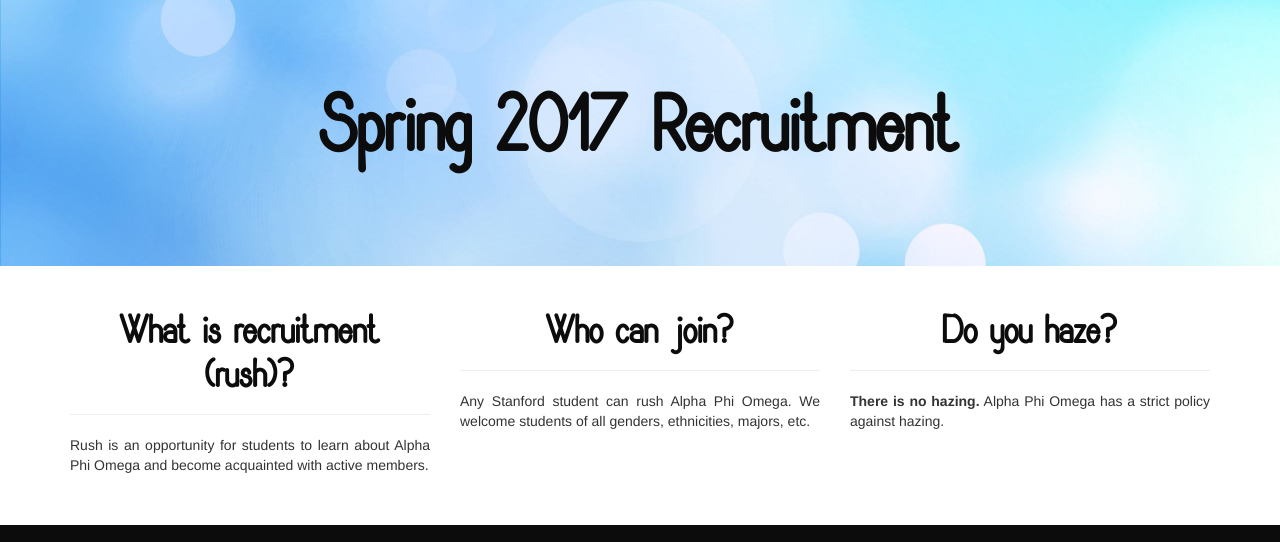
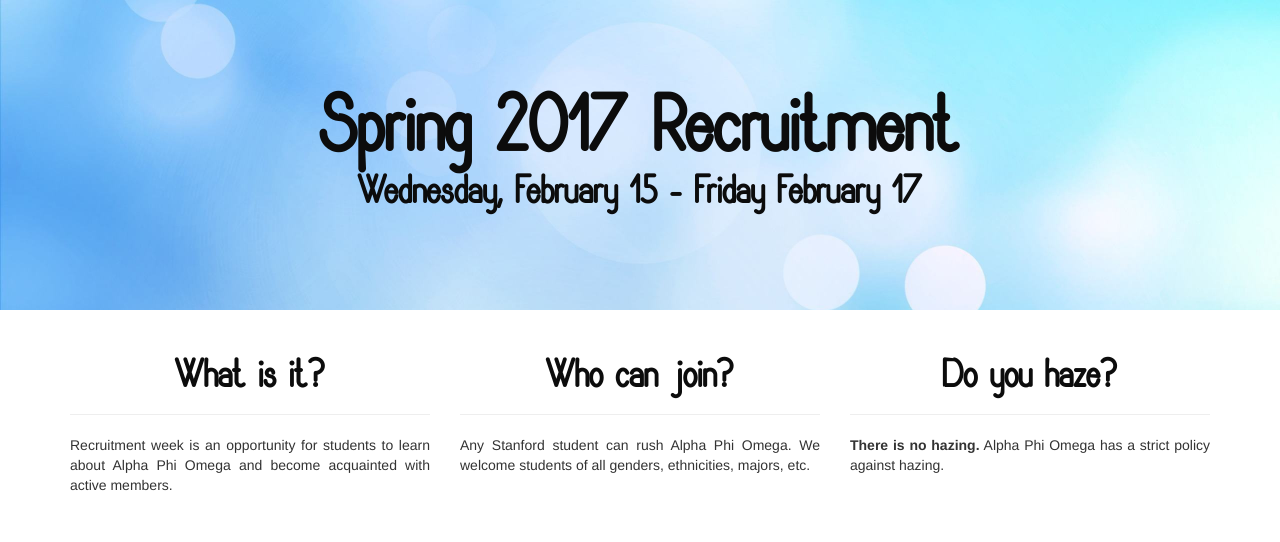
Before and after one commit to apo-zeta/apo-zeta, a plain HTML site: page recruitment.html in a window 1280 px wide. Shown: the part 102-644 px from the top of the page. Drawn offline with nearby package versions, Linux system fonts and the light colour scheme.

Commit message:
recruitment links and text

```diff
--- a/recruitment.html
+++ b/recruitment.html
@@ -39,6 +39,7 @@
 	<section class="module parallax parallax-1 rush-parallax">
         <div class="container">
           <h1>Spring 2017 Recruitment</h1>
+          <h2>Wednesday, February 15 - Friday February 17</h2>
         </div>
     </section>
 
@@ -46,9 +47,9 @@
         <div class="container">
             <div class="row text-center">
             	<div class="col-md-4">
-                	<h2>What is recruitment (rush)?</h2>
+                	<h2>What is it?</h2>
                 	<hr class="small">
-                	<p>Rush is an opportunity for students to learn about Alpha Phi Omega and become acquainted with active members.</p>
+                	<p>Recruitment week is an opportunity for students to learn about Alpha Phi Omega and become acquainted with active members.</p>
                 </div>
             	<div class="col-md-4">
                 	<h2>Who can join?</h2>
```
